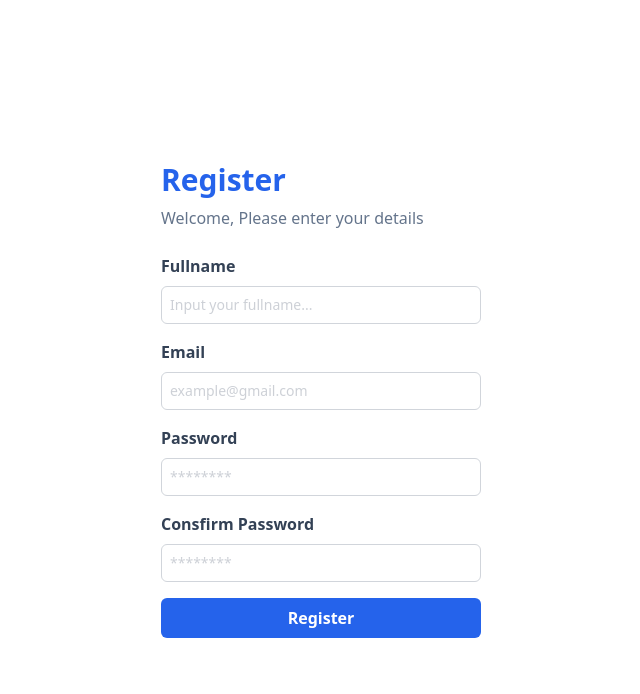
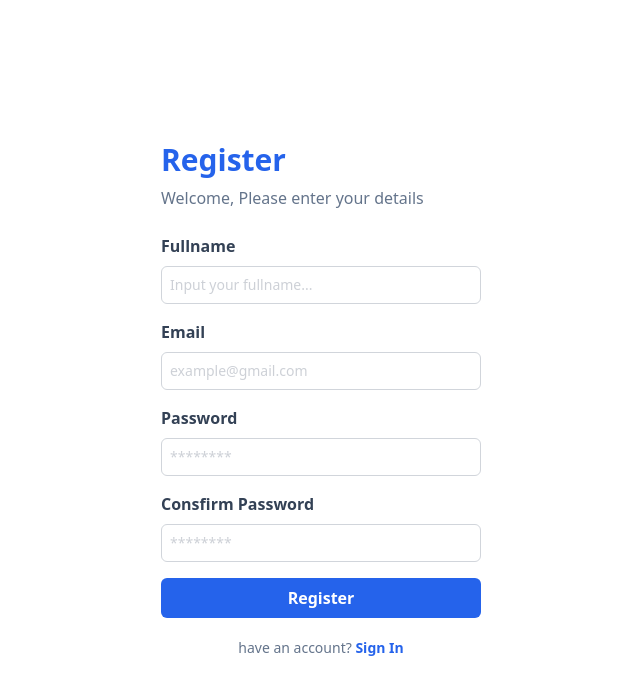
Before and after one commit to azkbrqlna/react-app, a React (Vite) app: page /register in a window 1280 px wide. Shown: the top 694 px of the page, without its empty margins (319-959 px from the left). Built offline with nearby package versions, Linux system fonts and the light colour scheme.

Commit message:
fix : add id in form

```diff
--- a/src/components/elements/Input/Input.jsx
+++ b/src/components/elements/Input/Input.jsx
@@ -7,6 +7,7 @@ const Input = (props) => {
       className="w-full p-2 border border-gray-300 rounded-md text-sm text-slate-700 placeholder:opacity-50"
       placeholder={placeholder}
       name={name}
+      id={name}
     />
   );
 };
--- a/src/pages/login.jsx
+++ b/src/pages/login.jsx
@@ -1,3 +1,4 @@
+import { Link } from "react-router-dom";
 import FormLogin from "../components/fragments/FormLogin";
 import AuthLayout from "../components/layouts/AuthLayout";
 
@@ -5,6 +6,12 @@ const LoginPage = () => {
   return (
     <AuthLayout title="Login">
       <FormLogin />
+      <p className="text-slate-500 mt-5 text-sm text-center">
+        Don&apos;t have an account?{" "}
+        <Link to="/register" className="text-blue-600 font-bold">
+          Sign Up
+        </Link>
+      </p>
     </AuthLayout>
   );
 };
--- a/src/pages/register.jsx
+++ b/src/pages/register.jsx
@@ -1,3 +1,4 @@
+import { Link } from "react-router-dom";
 import FormRegister from "../components/fragments/FormRegister";
 import AuthLayout from "../components/layouts/AuthLayout";
 
@@ -5,6 +6,12 @@ const RegisterPage = () => {
   return (
     <AuthLayout title="Register">
       <FormRegister />
+      <p className="text-slate-500 mt-5 text-sm text-center">
+        have an account?{" "}
+        <Link to="/login" className="text-blue-600 font-bold">
+          Sign In
+        </Link>
+      </p>
     </AuthLayout>
   );
 };
```
